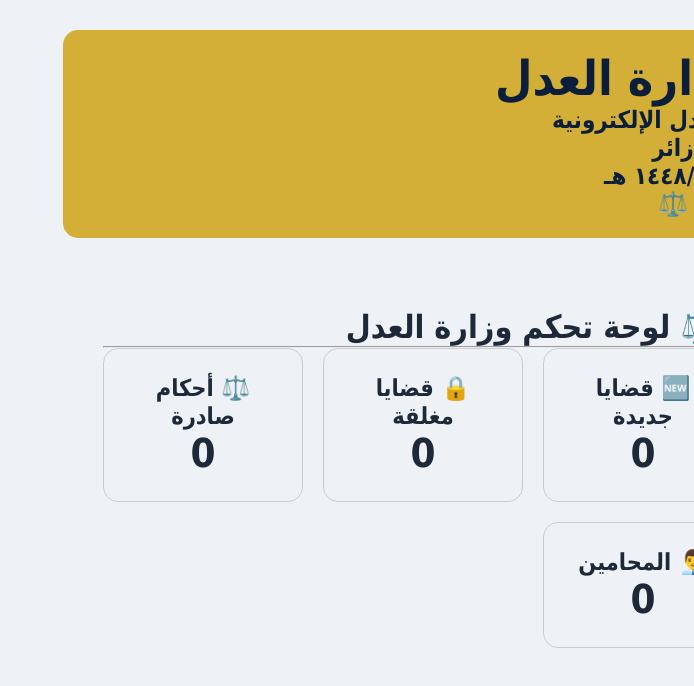
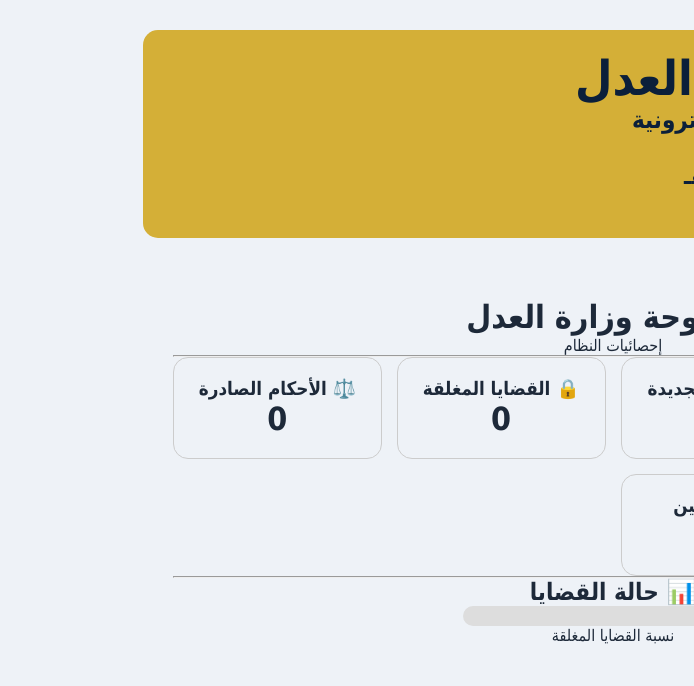
Before and after one commit to 38ed-ma/nice-justice, a Next.js app: page /dashboard in a window 1280 px wide. Shown: the top 686 px of the page, without its empty margins (586-1280 px from the left). Built offline with nearby package versions, Linux system fonts and the light colour scheme.

Commit message:
Update page.tsx

```diff
--- a/app/dashboard/page.tsx
+++ b/app/dashboard/page.tsx
@@ -2,7 +2,6 @@
 
 import { useEffect, useState } from "react"
 import Sidebar from "../components/Sidebar"
-
 
 
 export default function Dashboard(){
@@ -11,8 +10,6 @@ export default function Dashboard(){
 const [cases,setCases] = useState<any[]>([])
 
 const [users,setUsers] = useState<any[]>([])
-
-
 
 
 
@@ -50,12 +47,16 @@ setUsers(JSON.parse(savedUsers))
 
 
 
+const totalCases =
+cases.length
+
 
 
 const newCases =
 cases.filter(
 (item)=>item.status === "جديدة"
 ).length
+
 
 
 
@@ -66,10 +67,12 @@ cases.filter(
 
 
 
+
 const judgments =
 cases.filter(
 (item)=>item.judgment
 ).length
+
 
 
 
@@ -80,11 +83,11 @@ users.filter(
 
 
 
+
 const lawyers =
 users.filter(
 (item)=>item.role === "محامي"
 ).length
-
 
 
 
@@ -106,7 +109,7 @@ style={{
 
 marginRight:"280px",
 
-padding:"40px",
+padding:"30px",
 
 direction:"rtl",
 
@@ -118,8 +121,14 @@ textAlign:"center"
 
 
 <h1>
-⚖️ لوحة تحكم وزارة العدل
+⚖️ لوحة وزارة العدل
 </h1>
+
+
+
+<p>
+إحصائيات النظام
+</p>
 
 
 
@@ -135,9 +144,9 @@ style={{
 
 display:"grid",
 
-gridTemplateColumns:"repeat(auto-fit,minmax(200px,1fr))",
+gridTemplateColumns:"repeat(auto-fit,minmax(180px,1fr))",
 
-gap:"20px"
+gap:"15px"
 
 }}
 
@@ -146,67 +155,136 @@ gap:"20px"
 
 
 
-<Card
+<Box
 
 title="📁 إجمالي القضايا"
 
-value={cases.length}
+number={totalCases}
 
 />
 
 
 
-<Card
+<Box
 
-title="🆕 قضايا جديدة"
+title="🆕 القضايا الجديدة"
 
-value={newCases}
+number={newCases}
 
 />
 
 
 
-<Card
+<Box
 
-title="🔒 قضايا مغلقة"
+title="🔒 القضايا المغلقة"
 
-value={closedCases}
+number={closedCases}
 
 />
 
 
 
-<Card
+<Box
 
-title="⚖️ أحكام صادرة"
+title="⚖️ الأحكام الصادرة"
 
-value={judgments}
+number={judgments}
 
 />
 
 
 
-<Card
+<Box
 
 title="👨‍⚖️ القضاة"
 
-value={judges}
+number={judges}
 
 />
 
 
 
-<Card
+<Box
 
 title="👨‍💼 المحامين"
 
-value={lawyers}
+number={lawyers}
 
 />
 
 
 
 </div>
+
+
+
+
+
+<hr/>
+
+
+
+
+<h2>
+📊 حالة القضايا
+</h2>
+
+
+
+
+<div
+
+style={{
+
+width:"300px",
+
+height:"20px",
+
+background:"#ddd",
+
+margin:"auto",
+
+borderRadius:"20px",
+
+overflow:"hidden"
+
+}}
+
+>
+
+
+<div
+
+style={{
+
+width:
+`${totalCases ? (closedCases/totalCases)*100 : 0}%`,
+
+height:"100%",
+
+background:"green"
+
+}}
+
+>
+
+
+</div>
+
+
+</div>
+
+
+
+<p>
+
+نسبة القضايا المغلقة
+
+</p>
+
+
+
 
 
 
@@ -224,8 +302,7 @@ value={lawyers}
 
 
 
-
-function Card({title,value}:any){
+function Box({title,number}:any){
 
 
 return(
@@ -236,11 +313,9 @@ style={{
 
 border:"1px solid #ccc",
 
-padding:"25px",
+padding:"20px",
 
-borderRadius:"15px",
-
-fontSize:"20px"
+borderRadius:"15px"
 
 }}
 
@@ -254,13 +329,11 @@ fontSize:"20px"
 </h3>
 
 
-
 <h1>
 
-{value}
+{number}
 
 </h1>
-
 
 
 </div>
```
